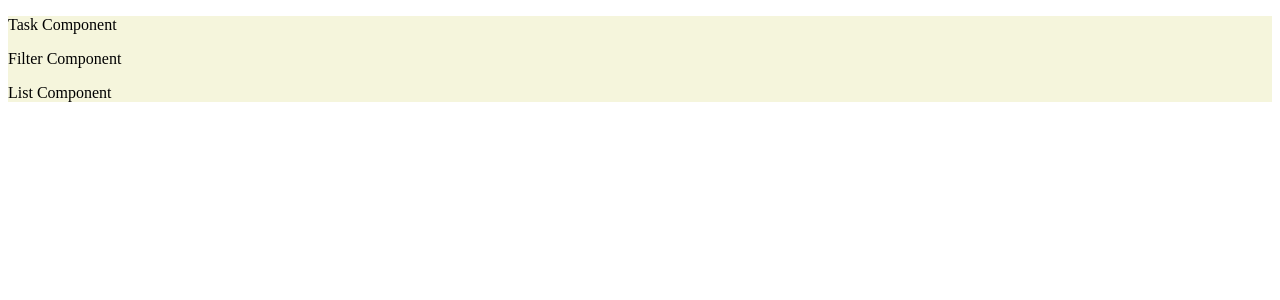
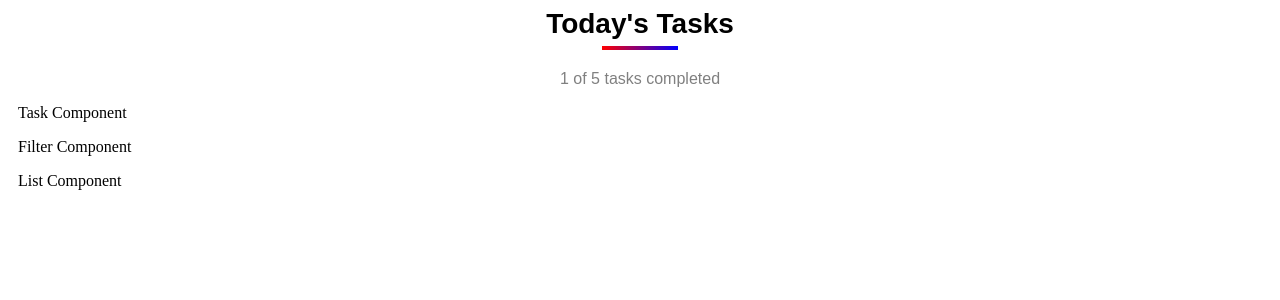
Before and after one commit to abu421/2025-Todo-App, a Next.js app: page / in a window 1280 px wide. Shown: the top 300 px of the page. Built offline with nearby package versions, Linux system fonts and the light colour scheme.

Commit message:
Adding Styling For Main Component

```diff
--- a/src/app/page.module.scss
+++ b/src/app/page.module.scss
@@ -1,3 +1,4 @@
 .main-container{
-    background-color: beige;
+    // background-color: beige;
+    padding: 0 10px;
 }
--- a/src/components/main/main.jsx
+++ b/src/components/main/main.jsx
@@ -5,7 +5,11 @@ import Lists from "@/components/lists/lists";
 
 const Main = () => {
   return (
-    <div className="main-container">
+    <div className={styles["main-container"]}>
+      <div className={styles.header}>
+        <h1>Today's Tasks</h1>
+        <p>1 of 5 tasks completed</p>
+      </div>
       <Task />
       <Filter />
       <Lists />
--- a/src/components/main/main.module.scss
+++ b/src/components/main/main.module.scss
@@ -0,0 +1,35 @@
+.main-container{
+    .header{
+        // border: 1px solid red;
+        display: flex;
+        justify-content: center;
+        align-items: center;
+        flex-direction: column;
+
+        h1, p{
+            margin: 0;
+            font-family: sans-serif;
+        }
+
+        h1::after{
+            content: "";
+            display: block;
+            width: 40%;
+            height: 4px;
+            margin-top: 5px;
+            background: linear-gradient(to right, red, blue);
+            margin: 0 auto;
+            margin-top: 6px;
+        }
+
+        h1{
+            font-size: 28px;
+        }
+
+        p{
+            color: grey;
+            margin-top: 20px;
+            font-size: 16px;
+        }
+    }
+}
```
